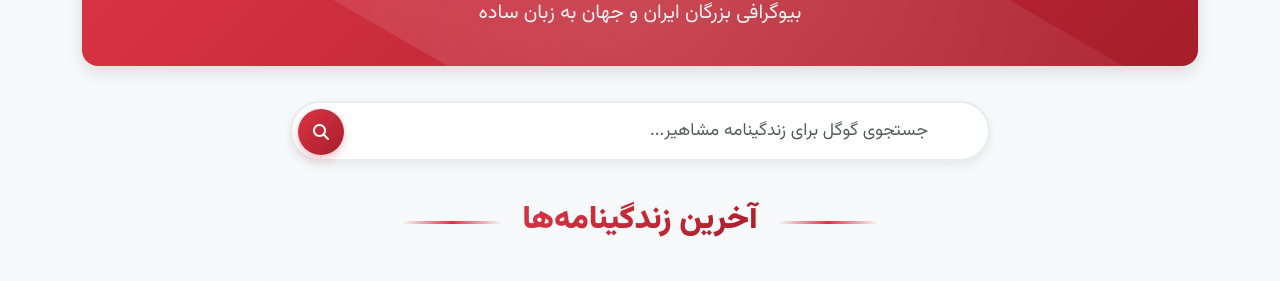
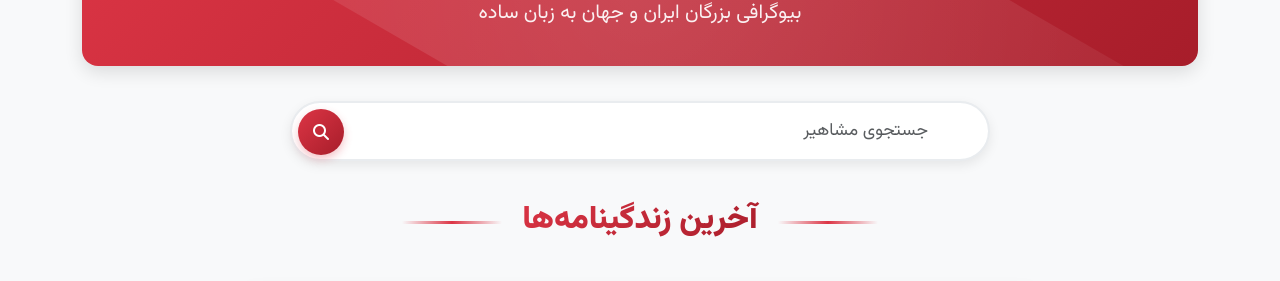
Before and after one commit to darkblog/darkblog.github.io, a Jekyll site: the page built from blog.html, in a window 1280 px wide. Shown: the part 123-404 px from the top of the page. Built offline with Jekyll 4.4.1, drawn with Linux system fonts in a browser that asks for light colours.

Commit message:
Update blog.html

```diff
--- a/blog.html
+++ b/blog.html
@@ -462,7 +462,7 @@ sitemap: false
         <div class="search-container">
             <form action="https://www.google.com/search" method="get" target="_blank">
                 <div class="search-box">
-                    <input type="text" name="q" class="form-control form-control-lg" placeholder="جستجوی گوگل برای زندگینامه مشاهیر..." required>
+                    <input type="text" name="q" class="form-control form-control-lg" placeholder="جستجوی مشاهیر" required>
                     <input type="hidden" name="sitesearch" value="indexes.ir">
                     <button type="submit" class="btn btn-primary"><i class="fas fa-search"></i></button>
                 </div>
```
